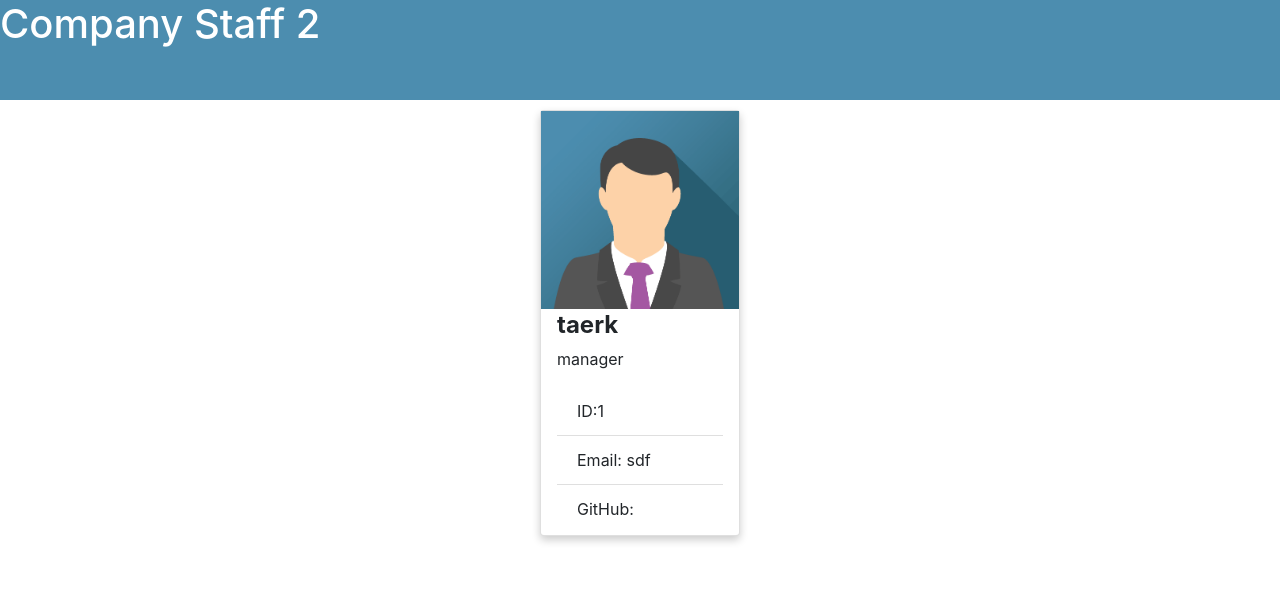
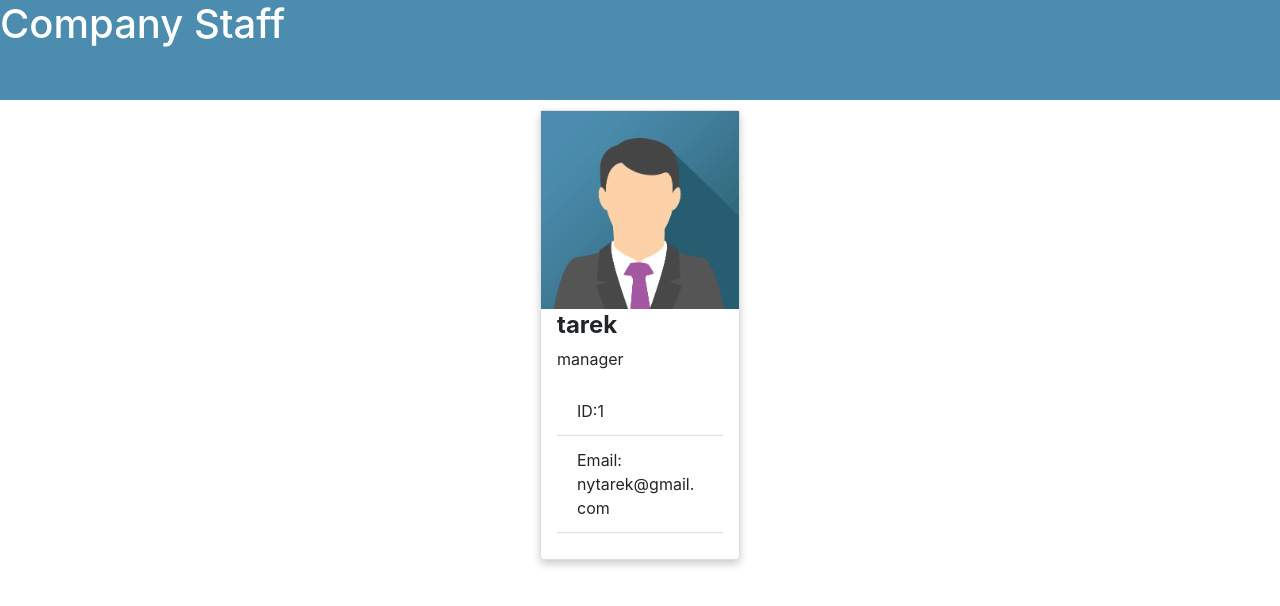
Before and after one commit to tarekmn/10-team-profile-generator, a website: page index.html in a window 1280 px wide. Drawn offline with nearby package versions, Linux system fonts and the light colour scheme.

```diff
--- a/index.html
+++ b/index.html
@@ -4,6 +4,7 @@
     <meta charset="UTF-8">
     <meta http-equiv="X-UA-Compatible" content="IE=edge">
     <meta name="viewport" content="width=device-width, initial-scale=1.0">
+    <script src="https://ajax.googleapis.com/ajax/libs/jquery/3.6.0/jquery.min.js"></script>
     <link rel="stylesheet" href="https://cdn.jsdelivr.net/npm/bootstrap@4.6.2/dist/css/bootstrap.min.css" integrity="sha384-xOolHFLEh07PJGoPkLv1IbcEPTNtaed2xpHsD9ESMhqIYd0nLMwNLD69Npy4HI+N" crossorigin="anonymous">
     <link rel="stylesheet" href="./dist/practicestyle.css">
     <title>My Team</title>
@@ -12,33 +13,24 @@
   <body>
 
     <div class="container-fluid">
-    <header class=" header row"> <h1>Company Staff 2</h1>
+    <header class=" header row"> <h1>Company Staff</h1>
     </header>
 
     </div>
 
-
-
     <div class="container-fluid">
-      <div class="row cardRow">
-
-
-        <div class="card">
+      <div class="row cardRow"> <div class="card">
         <img src="./Assets/img_avatar.png" alt="Avatar" style="width:100%">
         <div class="container">
-            <h4><b>taerk</b></h4>
+          <h4><b>tarek</b></h4>
           <p>manager</p>
             <ul class="list-group list-group-flush">
               <li class="list-group-item">ID:1 </li>
-                <li class="list-group-item">Email: sdf</li>
-                <li class="list-group-item">GitHub:</li>
+              <li class="list-group-item">Email: nytarek@gmail.com</li>
+              <li class="list-group-item"></li>
             </ul>
         </div>
       </div>
-
-
-
-
       </div>
     </div>
 
```
Also changed, not shown: htmldata.js (+10 -15 lines), practiceindex.html (+1 -0 lines). Lines whose indentation alone changed are shown as unchanged.
